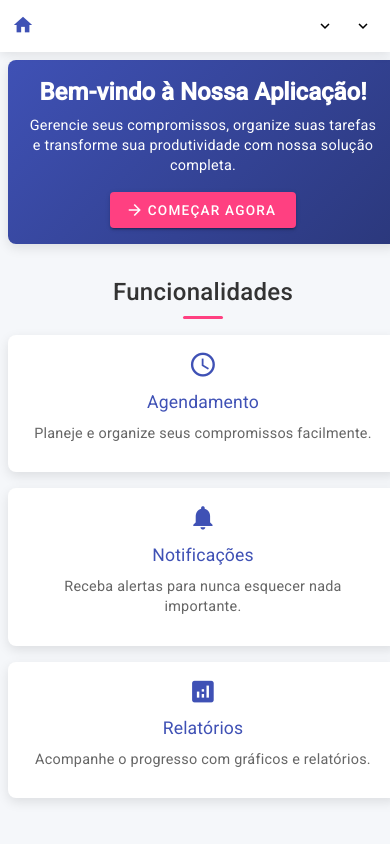
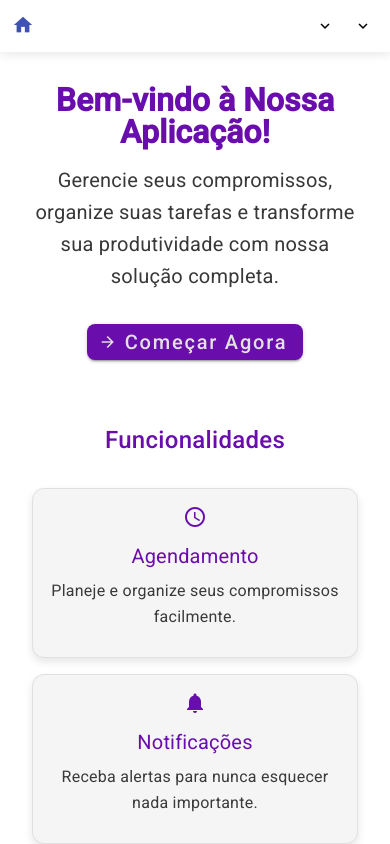
Before and after one commit to IuriBentoGuerreiro/datebook-app, an Angular app: page /home in a window 390 px wide. Shown: the top 844 px of the page. Built offline with nearby package versions, Linux system fonts and the light colour scheme.

Commit message:
ajusta responsividade de register e login

```diff
--- a/src/app/app.component.html
+++ b/src/app/app.component.html
@@ -1,3 +1,3 @@
-<app-header></app-header>
+<app-header *ngIf="showHeader"></app-header>
 <app-loading></app-loading>
 <router-outlet></router-outlet>
--- a/src/app/components/home/home.component.scss
+++ b/src/app/components/home/home.component.scss
@@ -1,344 +1,175 @@
-// Variáveis de cores e espaçamento
-$primary-color: #3f51b5;
-$accent-color: #ff4081;
-$text-color: #333;
-$light-text: #fff;
-$background-color: #f5f7fa;
-$card-shadow: 0 4px 12px rgba(0, 0, 0, 0.1);
-$spacing-xs: 0.5rem;
-$spacing-sm: 1rem;
-$spacing-md: 2rem;
-$spacing-lg: 4rem;
-$border-radius: 8px;
+// Variáveis
+$spacing-sm: 8px;
+$spacing-md: 16px;
+$spacing-lg: 32px;
+$spacing-xl: 64px;
 
-// Breakpoints para responsividade
-$breakpoint-xs: 480px;   // Smartphones pequenos
-$breakpoint-sm: 768px;   // Tablets e smartphones
-$breakpoint-md: 992px;   // Desktops pequenos e tablets grandes
-$breakpoint-lg: 1200px;  // Desktops grandes
+$font-size-base: 16px;
+$font-size-lg: 20px;
+$font-size-xl: 24px;
+$font-size-xxl: 32px;
+$color-primary: #6a0dad;
+$color-text-button: #e2e2e2;
+$color-secondary: #000000;
+$color-text: #3a3a3a;
+$color-light: #383838;
+$color-card-bg: #f5f5f5;
+$color-border: #e0e0e0;
+$color-hover: rgba(0, 0, 0, 0.1);
+$color-button-bg: #6a0dad;
+$color-button-hover: #5e0b94;
 
-// Mixins para media queries
 @mixin respond-to($breakpoint) {
-  @if $breakpoint == xs {
-    @media (max-width: $breakpoint-xs) { @content; }
-  } @else if $breakpoint == sm {
-    @media (max-width: $breakpoint-sm) { @content; }
-  } @else if $breakpoint == md {
-    @media (max-width: $breakpoint-md) { @content; }
-  } @else if $breakpoint == lg {
-    @media (max-width: $breakpoint-lg) { @content; }
+  @if $breakpoint == sm {
+    @media (max-width: 600px) { @content; }
+  }
+  @else if $breakpoint == md {
+    @media (max-width: 900px) { @content; }
+  }
+  @else if $breakpoint == lg {
+    @media (max-width: 1200px) { @content; }
   }
 }
 
-// Estilo global para o componente
-.home-container {
-  width: 100%;
-  max-width: 1200px;
-  margin: 0 auto;
-  padding: $spacing-md;
-  font-family: 'Roboto', sans-serif;
-  color: $text-color;
-  background-color: $background-color;
-  min-height: 100vh;
-
-  @include respond-to(sm) {
-    padding: $spacing-sm;
-  }
-
-  @include respond-to(xs) {
-    padding: $spacing-xs;
-  }
+*,
+*::before,
+*::after {
+  box-sizing: border-box;
 }
 
-// Seção de boas-vindas
-.welcome-section {
-  display: flex;
-  flex-direction: column;
-  align-items: center;
-  justify-content: center;
-  text-align: center;
-  padding: $spacing-lg $spacing-md;
-  margin-bottom: $spacing-lg;
-  background: linear-gradient(135deg, $primary-color, darken($primary-color, 15%));
-  color: $light-text;
-  border-radius: $border-radius;
-  box-shadow: $card-shadow;
+html, body {
+  margin: 0;
+  padding: 0;
+  overflow-x: hidden;
+  font-family: 'Roboto', Arial, sans-serif;
+  background-color: $color-secondary;
+  color: $color-text;
+  width: 100%;
+  height: 100%;
+}
 
-  @include respond-to(md) {
-    padding: $spacing-md;
-    margin-bottom: $spacing-md;
-  }
+.home-container {
+  padding: $spacing-xl $spacing-lg;
+  max-width: 100%;
+  margin: 0 auto;
+  overflow-x: hidden;
 
-  @include respond-to(xs) {
-    padding: $spacing-sm;
-    margin-bottom: $spacing-sm;
-  }
+  .welcome-section {
+    text-align: center;
+    margin-bottom: $spacing-xl;
 
-  h1 {
-    font-size: 2.5rem;
-    margin-bottom: $spacing-sm;
-    font-weight: 700;
-
-    @include respond-to(md) {
-      font-size: 2rem;
+    h1 {
+      font-size: $font-size-xxl;
+      color: $color-primary;
+      margin-bottom: $spacing-md;
+      font-weight: 700;
     }
 
-    @include respond-to(sm) {
-      font-size: 1.8rem;
+    p {
+      font-size: $font-size-lg;
+      color: $color-light;
+      margin-bottom: $spacing-lg;
+      line-height: 1.6;
     }
 
-    @include respond-to(xs) {
-      font-size: 1.5rem;
-      margin-bottom: $spacing-xs;
+    .cta-button {
+      background-color: $color-button-bg;
+      color: $color-text-button;
+      font-size: $font-size-lg;
+      display: inline-flex;
+      align-items: center;
+      padding: $spacing-sm $spacing-md;
+      border-radius: 8px;
+      transition: background-color 0.3s ease;
+
+      &:hover {
+        background-color: $color-button-hover;
+      }
+
+      mat-icon {
+        margin-right: $spacing-sm;
+      }
     }
   }
 
-  p {
-    font-size: 1.2rem;
-    margin-bottom: $spacing-md;
-    max-width: 600px;
-    line-height: 1.6;
-
-    @include respond-to(md) {
-      font-size: 1.1rem;
-      margin-bottom: $spacing-sm;
+  .features-section {
+    h2 {
+      font-size: $font-size-xl;
+      margin-bottom: $spacing-lg;
+      text-align: center;
+      color: $color-primary;
     }
 
-    @include respond-to(sm) {
-      font-size: 1rem;
-    }
+    .features-grid {
+      display: grid;
+      grid-template-columns: repeat(auto-fit, minmax(260px, 1fr));
+      gap: $spacing-md;
 
-    @include respond-to(xs) {
-      font-size: 0.9rem;
-      line-height: 1.4;
-      margin-bottom: $spacing-sm;
-    }
-  }
+      .feature-card {
+        background-color: $color-card-bg;
+        padding: $spacing-md;
+        border-radius: 12px;
+        text-align: center;
+        box-shadow: 0 4px 8px rgba(0, 0, 0, 0.1);
+        border: 1px solid $color-border;
+        transition: transform 0.3s ease, box-shadow 0.3s ease;
 
-  button {
-    padding: 12px 32px;
-    font-size: 1rem;
-    font-weight: 500;
-    text-transform: uppercase;
-    transition: transform 0.3s ease, box-shadow 0.3s ease;
+        &:hover {
+          transform: translateY(-4px);
+          box-shadow: 0 6px 12px rgba(0, 0, 0, 0.2);
+        }
 
-    @include respond-to(sm) {
-      padding: 10px 24px;
-      font-size: 0.9rem;
-    }
+        mat-icon {
+          font-size: $font-size-xl;
+          color: $color-primary;
+          margin-bottom: $spacing-sm;
+        }
 
-    @include respond-to(xs) {
-      padding: 8px 20px;
-      font-size: 0.85rem;
-    }
+        h3 {
+          font-size: $font-size-lg;
+          color: $color-primary;
+          margin-bottom: $spacing-sm;
+        }
 
-    &:hover {
-      transform: translateY(-3px);
-      box-shadow: 0 6px 16px rgba(0, 0, 0, 0.2);
-    }
-
-    mat-icon {
-      margin-right: 8px;
-      vertical-align: middle;
-
-      @include respond-to(xs) {
-        margin-right: 4px;
-        font-size: 18px;
+        p {
+          font-size: $font-size-base;
+          color: $color-text;
+          line-height: 1.6;
+        }
       }
     }
   }
 }
 
-// Seção de funcionalidades
-.features-section {
-  padding: $spacing-md 0;
-
-  @include respond-to(sm) {
-    padding: $spacing-sm 0;
+@include respond-to(sm) {
+  .home-container {
+    padding: $spacing-md;
   }
 
-  h2 {
-    text-align: center;
-    font-size: 2rem;
-    margin-bottom: $spacing-md;
-    position: relative;
+  .features-grid {
+    grid-template-columns: repeat(auto-fit, minmax(200px, 1fr));
+  }
 
-    @include respond-to(md) {
-      font-size: 1.8rem;
-      margin-bottom: $spacing-sm;
-    }
+  .feature-card {
+    padding: $spacing-sm;
+  }
 
-    @include respond-to(xs) {
-      font-size: 1.5rem;
-    }
+  h1 {
+    font-size: $font-size-xl;
+  }
 
-    &:after {
-      content: '';
-      display: block;
-      width: 60px;
-      height: 4px;
-      background-color: $accent-color;
-      margin: 12px auto 0;
-      border-radius: 2px;
-
-      @include respond-to(xs) {
-        width: 40px;
-        height: 3px;
-        margin: 8px auto 0;
-      }
-    }
+  .cta-button {
+    font-size: $font-size-base;
+    padding: $spacing-sm $spacing-md;
   }
 }
 
-// Grid de funcionalidades
-.features-grid {
-  display: grid;
-  grid-template-columns: repeat(4, 1fr);
-  gap: $spacing-md;
-
-  @include respond-to(lg) {
-    grid-template-columns: repeat(3, 1fr);
-  }
-
-  @include respond-to(md) {
-    grid-template-columns: repeat(2, 1fr);
-    gap: $spacing-sm;
-  }
-
-  @include respond-to(sm) {
-    grid-template-columns: 1fr;
-  }
-
-  .feature-card {
-    background-color: white;
-    padding: $spacing-md;
-    border-radius: $border-radius;
-    text-align: center;
-    transition: transform 0.3s ease, box-shadow 0.3s ease;
-    box-shadow: $card-shadow;
-    display: flex;
-    flex-direction: column;
-    align-items: center;
-
-    @include respond-to(md) {
-      padding: $spacing-sm;
-    }
-
-    &:hover {
-      transform: translateY(-5px);
-      box-shadow: 0 8px 24px rgba(0, 0, 0, 0.15);
-    }
-
-    .feature-icon {
-      font-size: 2.5rem;
-      height: 2.5rem;
-      width: 2.5rem;
-      color: $primary-color;
-      margin-bottom: $spacing-sm;
-
-      @include respond-to(md) {
-        font-size: 2rem;
-        height: 2rem;
-        width: 2rem;
-      }
-
-      @include respond-to(xs) {
-        font-size: 1.8rem;
-        height: 1.8rem;
-        width: 1.8rem;
-        margin-bottom: $spacing-xs;
-      }
-    }
-
-    h3 {
-      font-size: 1.5rem;
-      margin-bottom: $spacing-sm;
-      color: $primary-color;
-
-      @include respond-to(md) {
-        font-size: 1.3rem;
-      }
-
-      @include respond-to(xs) {
-        font-size: 1.1rem;
-        margin-bottom: $spacing-xs;
-      }
-    }
-
-    p {
-      color: lighten($text-color, 20%);
-      line-height: 1.5;
-
-      @include respond-to(xs) {
-        font-size: 0.9rem;
-        line-height: 1.4;
-      }
-    }
-  }
-}
-
-// Adaptação para dispositivos sensíveis ao toque
-@media (hover: none) {
-  .feature-card:hover, button:hover {
-    transform: none;
-    box-shadow: $card-shadow;
-  }
-}
-
-// Orientação paisagem em dispositivos móveis
-@media (max-width: $breakpoint-sm) and (orientation: landscape) {
-  .welcome-section {
-    padding: $spacing-sm;
-
-    h1 {
-      font-size: 1.6rem;
-      margin-bottom: $spacing-xs;
-    }
-
-    p {
-      font-size: 0.9rem;
-      margin-bottom: $spacing-sm;
-    }
+@include respond-to(md) {
+  .home-container {
+    padding: $spacing-lg;
   }
 
   .features-grid {
-    grid-template-columns: repeat(2, 1fr);
+    grid-template-columns: repeat(auto-fit, minmax(220px, 1fr));
   }
 }
-
-// Suporte a telas muito grandes
-@media (min-width: 1600px) {
-  .home-container {
-    max-width: 1400px;
-  }
-
-  .features-grid {
-    grid-template-columns: repeat(4, 1fr);
-  }
-}
-
-// Impressão
-@media print {
-  .home-container {
-    background: white;
-    color: black;
-    padding: 0;
-  }
-
-  .welcome-section {
-    background: white;
-    color: black;
-    box-shadow: none;
-    border: 1px solid #ddd;
-  }
-
-  .feature-card {
-    box-shadow: none;
-    border: 1px solid #ddd;
-    page-break-inside: avoid;
-  }
-
-  button {
-    display: none;
-  }
-}
--- a/src/app/components/login/login.component.scss
+++ b/src/app/components/login/login.component.scss
@@ -57,7 +57,7 @@
     }
 
     input {
-      width: 100%;
+      width: 90%;
       padding: 0.75rem 1rem;
       border: 1px solid #ccc;
       border-radius: 8px;
@@ -132,10 +132,20 @@
 
   .right-panel {
     flex: 1;
-    padding: 2rem;
+    display: flex;
+    justify-content: center;
+    align-items: center;
+    padding: 1.5rem;
 
     .form-wrapper {
-      padding: 2rem;
+      padding: 1.5rem;
+      width: 100%;
+      max-width: 350px;
+      display: flex;
+      flex-direction: column;
+      justify-content: center;
+
+
     }
   }
 }
--- a/src/app/components/register/register.component.scss
+++ b/src/app/components/register/register.component.scss
@@ -57,7 +57,7 @@
     }
 
     input {
-      width: 100%;
+      width: 90%;
       padding: 0.75rem 1rem;
       border: 1px solid #ccc;
       border-radius: 8px;
@@ -111,10 +111,20 @@
 
   .right-panel {
     flex: 1;
-    padding: 2rem;
+    display: flex;
+    justify-content: center;
+    align-items: center;
+    padding: 1.5rem;
 
     .form-wrapper {
-      padding: 2rem;
+      padding: 1.5rem;
+      width: 100%;
+      max-width: 350px;
+      display: flex;
+      flex-direction: column;
+      justify-content: center;
+
+
     }
   }
 }
```
Also changed, not shown: src/app/app.component.ts (+19 -2 lines).
